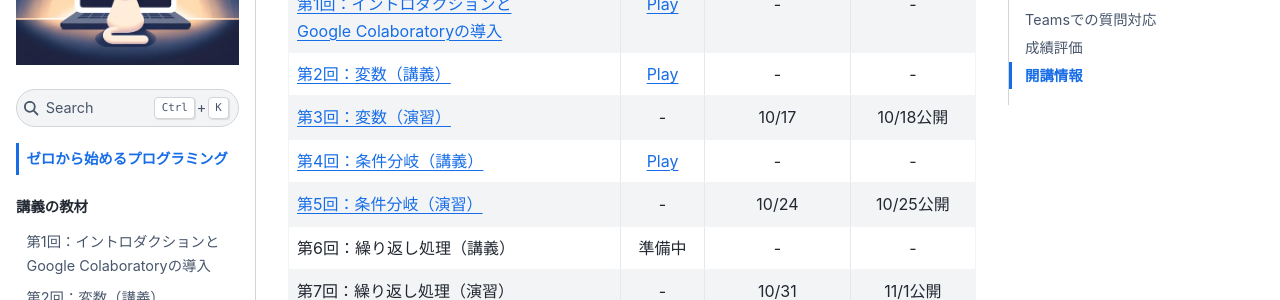
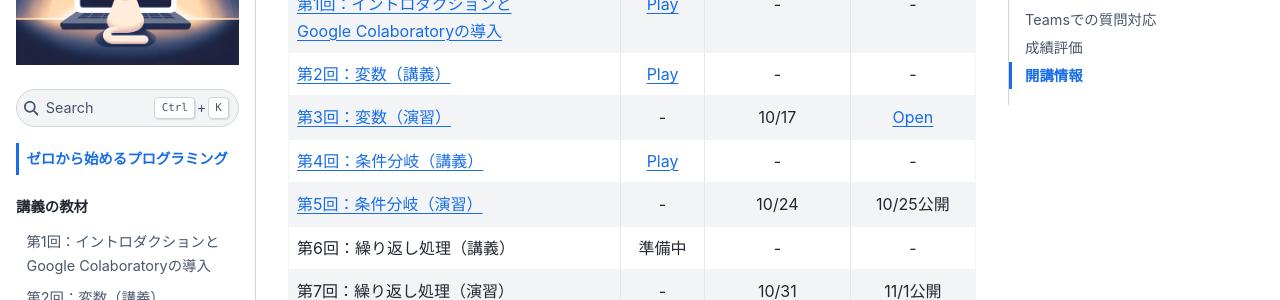
Before and after one commit to ground-zero-programming/zero-pro2024-public, a Jupyter Book: the page built from intro.md, in a window 1280 px wide and 900 px high, scrolled down 841 px. Shown: the part 153-453 px from the top of the window. Built offline with Jupyter Book 1.0.4 settings and Sphinx 7.4.7 and the Sphinx Book theme 1.1.4, drawn with Linux system fonts in a browser that asks for light colours; pages that are not in the unit, such as notebooks, are missing from menus.

Commit message:
add: answer of #3

```diff
--- a/intro.md
+++ b/intro.md
@@ -31,7 +31,7 @@
 | ---- | :----: | :----: | :----: |
 | [第1回：イントロダクションと<br>Google Colaboratoryの導入](docs/01/introduction_and_setup.ipynb) | [Play](https://hiroshimauniv-my.sharepoint.com/:v:/g/personal/furui_hiroshima-u_ac_jp/ERki-foH6O9Fkf9b56c6FhcBKsL_b9OpOukHoupVeAKbkA) | - | - |
 | [第2回：変数（講義）](docs/02/variables_and_data_types.ipynb) | [Play](https://hiroshimauniv-my.sharepoint.com/:v:/g/personal/furui_hiroshima-u_ac_jp/Ebw0RCmXjpFArr6WbBJTcNoB40vgANB9sdyK1E9A2OJqEg) | - | - |
-| [第3回：変数（演習）](docs/03/exercise_variables_and_data_types.ipynb) | - | 10/17 | 10/18公開 |
+| [第3回：変数（演習）](docs/03/exercise_variables_and_data_types.ipynb) | - | 10/17 | [Open](docs/03_ans/answer_variables_and_data_types.ipynb) |
 | [第4回：条件分岐（講義）](docs/04/conditional_branch.ipynb) | [Play](https://hiroshimauniv-my.sharepoint.com/:v:/g/personal/furui_hiroshima-u_ac_jp/EbgTnLq0KlJCiyEOXb6DMDQBtf_cujtb99byaKZQGqJJrw) | - | - |
 | [第5回：条件分岐（演習）](docs/05/exercise_conditional_branch.ipynb) | - | 10/24 | 10/25公開 |
 | 第6回：繰り返し処理（講義） | 準備中 | - | - |
```
Also changed, not shown: docs/03_ans/answer_variables_and_data_types.ipynb (added).
